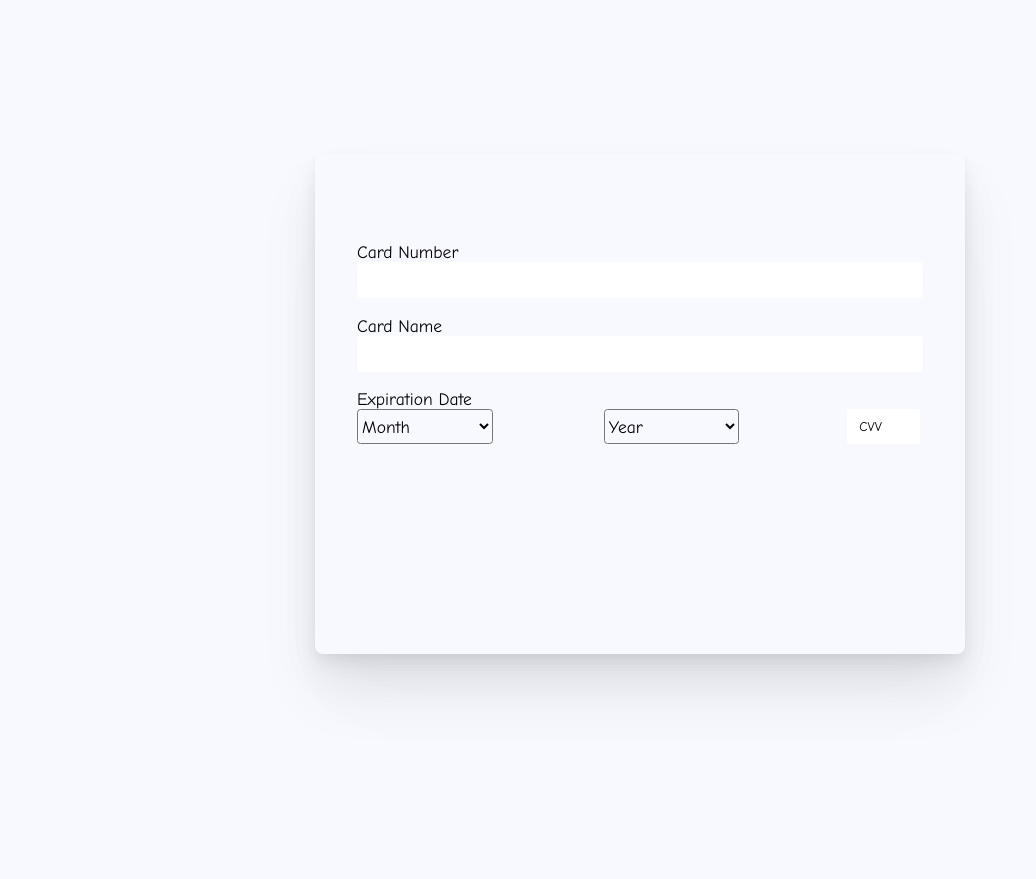
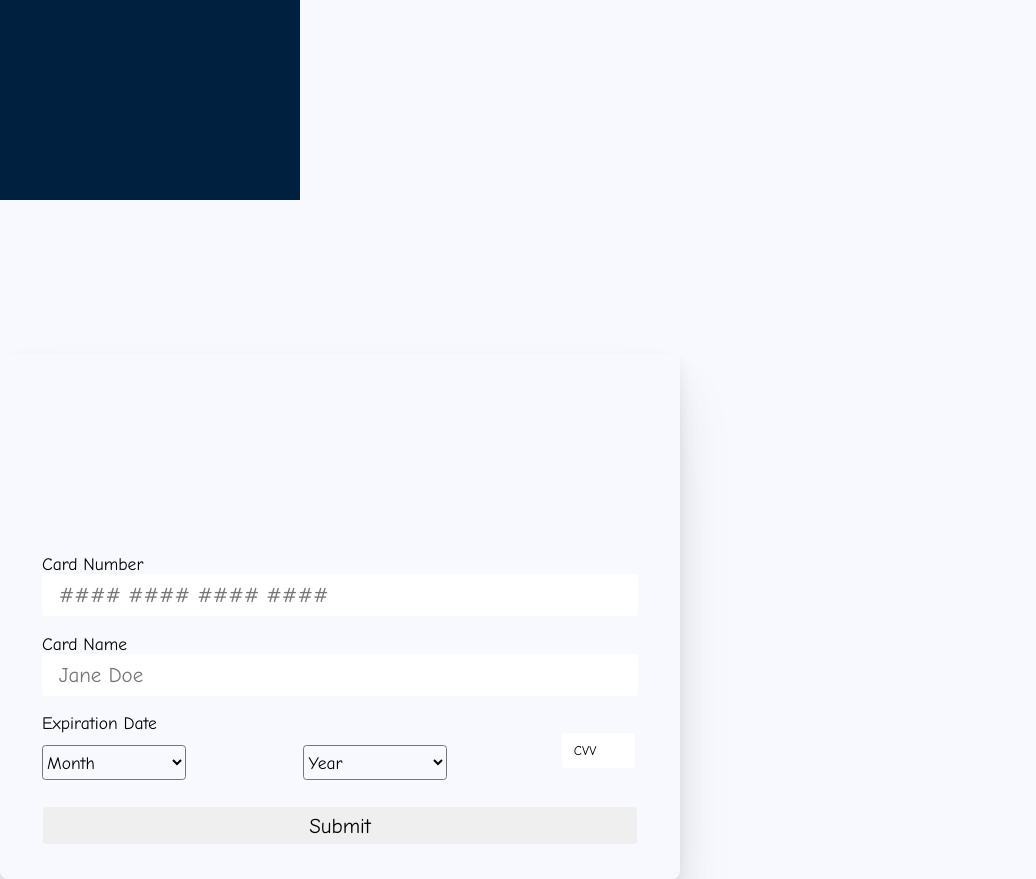
Before and after one commit to kaf-lamed-beyt/credit-card, a React app: page / in a window 1280 px wide. Shown: the whole page, without its empty margins (0-1036 px from the left). Before the commit the page ends 800 px from the top, so only its background shows below. Built offline with nearby package versions, Linux system fonts and the light colour scheme.

Commit message:
credit-card UI

```diff
--- a/src/components/App.js
+++ b/src/components/App.js
@@ -6,6 +6,9 @@ class App extends React.Component {
         return (
             <main>
                 <div className="app__base">
+                    <div className="credit__card">
+
+                    </div>
                     <div className="form__card box__shadow">
                         <form>
                             <div className="form__group">
@@ -16,6 +19,7 @@ class App extends React.Component {
                                     type="text"
                                     name="card number"
                                     className="form__control"
+                                    placeholder="#### #### #### ####"
                                 />
                             </div>
                             <div className="form__group">
@@ -26,6 +30,7 @@ class App extends React.Component {
                                     type="text"
                                     name="card name"
                                     className="form__control"
+                                    placeholder="Jane Doe"
                                 />
                             </div>
                             <div className="form__group">
@@ -75,7 +80,6 @@ class App extends React.Component {
                                             <option value="2031">31</option>
                                         </select>
                                     </div>
-
                                     <div className="flex__items">
                                         <input
                                             type="text"
@@ -86,6 +90,7 @@ class App extends React.Component {
                                     </div>
                                 </div>
                             </div>
+                            <button className="btn">Submit</button>
                         </form>
                     </div>
                 </div>
--- a/src/scss/global.scss
+++ b/src/scss/global.scss
@@ -17,6 +17,13 @@ body {
 .app__base {
     display: flex;
     justify-content: center;
+    flex-direction: column;
+}
+
+.credit__card {
+    width: 300px;
+    height: 200px;
+    background: #00203fff;
 }
 
 .box__shadow {
@@ -28,22 +35,24 @@ body {
 }
 
 .form__card {
-    height: 500px;
+    height: 525px;
+    width: 680px;
     margin-top: 12%;
     border-bottom-left-radius: 8px;
     border-bottom-right-radius: 8px;
 }
 
 form {
-    margin-top: 12%;
-    width: 650px;
+    margin-top: 28%;
+    width: 100%;
     padding: 0.4em 1.4em 2em;
     font-size: 1.75em;
+    margin-bottom: 5%;
 }
 
 .form__control {
     width: 100%;
-    height: 36px;
+    height: 42px;
     border-radius: 4px;
     outline: none;
     border: none;
@@ -58,6 +67,7 @@ form {
 
 .flex__item {
     width: 100%;
+    margin-top: 2%;
 }
 
 .select {
@@ -86,3 +96,14 @@ form {
         color: black;
     }
 }
+
+.btn {
+    width: 94%;
+    height: 37px;
+    border-radius: 4px;
+    border: none;
+    outline: none;
+    margin-left: 3%;
+    margin-top: 2%;
+    font-size: 1.2em;
+}
```
Also changed, not shown: 4 other files.
